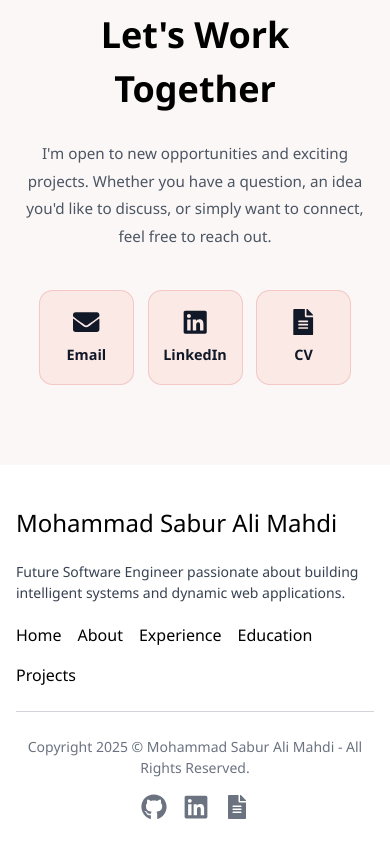
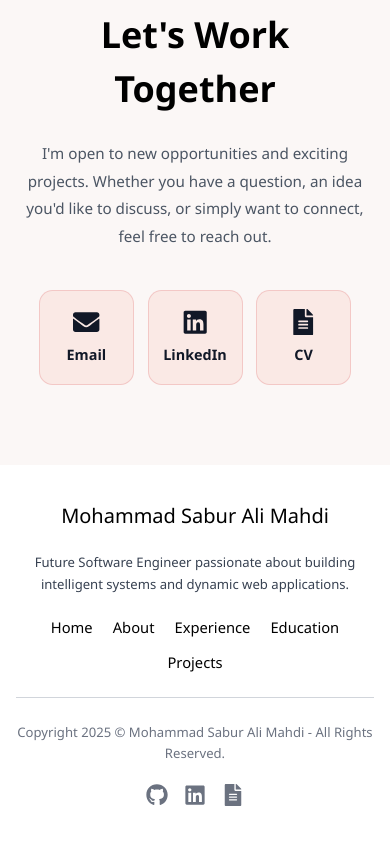
Before and after one commit to MohammadMahdi10/Mohammad-Portfolio-Website, a React (Vite) app: page / in a window 390 px wide. Shown: the part 5976-6820 px from the top of the page. Built offline with nearby package versions, Linux system fonts and the light colour scheme.

Commit message:
ending now responsive

```diff
--- a/src/components/Ending/Ending.css
+++ b/src/components/Ending/Ending.css
@@ -17,25 +17,37 @@
 }
 
 .ending-info h1 {
-  width: 10rem;
-  white-space: nowrap;
-  font-size: 1.5rem;
+  width: auto;
+  max-width: 100%;
+  white-space: normal;
+  font-size: clamp(1.35rem, 5vw, 1.5rem);
   font-weight: 500;
   color: black;
 }
 
+.ending-info h1 a {
+  color: inherit;
+  text-decoration: none;
+}
+
 .ending-info p {
   max-width: 28rem;
+  line-height: 1.7;
 }
 
 .ending-links {
   display: flex;
   gap: 2rem;
   font-size: 1rem;
+  flex-wrap: wrap;
+  padding: 0;
+  margin: 0;
+  list-style: none;
 }
 
 .ending-links a {
   color: black;
+  text-decoration: none;
   transition: color 0.3s;
 }
 
@@ -55,24 +67,33 @@
   color: #6b7280;
   display: flex;
   justify-content: space-between;
+  align-items: center;
   gap: 1rem;
   flex-wrap: wrap;
+}
+
+.ending-bottom p {
+  margin: 0;
+  line-height: 1.6;
 }
 
 .ending-icons {
   display: flex;
   align-items: center;
-  justify-content: space-between;
+  justify-content: center;
   gap: 1rem;
 }
 
 .ending-icons a {
   color: inherit;
-  transition: color 0.3s;
+  transition:
+    color 0.3s ease,
+    transform 0.3s ease;
 }
 
 .ending-icons a:hover {
   color: black;
+  transform: translateY(-2px);
 }
 
 .dark .ending-section {
@@ -116,10 +137,6 @@
     padding-right: 2.5rem;
   }
 
-  .ending-info h1 {
-    width: 10rem;
-  }
-
   .ending-bottom {
     justify-content: space-between;
   }
@@ -133,6 +150,10 @@
 
   .ending-content {
     align-items: center;
+  }
+
+  .ending-info h1 {
+    white-space: nowrap;
   }
 }
 
@@ -150,13 +171,55 @@
 }
 
 @media (max-width: 639px) {
+  .ending-section {
+    padding: 2.25rem 1rem 0;
+  }
+
+  .ending-content {
+    gap: 2rem;
+  }
+
+  .ending-info {
+    align-items: center;
+    text-align: center;
+  }
+
+  .ending-info p {
+    max-width: 22rem;
+  }
+
+  .ending-links {
+    justify-content: center;
+    gap: 0.85rem 1.25rem;
+  }
+
   .ending-bottom {
     justify-content: center;
     text-align: center;
   }
 
-  .ending-links {
-    flex-wrap: wrap;
-    gap: 1rem;
+  .ending-icons {
+    width: 100%;
+    margin-top: 0.25rem;
   }
 }
+
+@media (max-width: 480px) {
+  .ending-info h1 {
+    font-size: 1.25rem;
+  }
+
+  .ending-info p,
+  .ending-bottom {
+    font-size: 0.82rem;
+  }
+
+  .ending-links {
+    font-size: 0.92rem;
+  }
+
+  .ending-icons a svg {
+    width: 22px;
+    height: 22px;
+  }
+}
```
